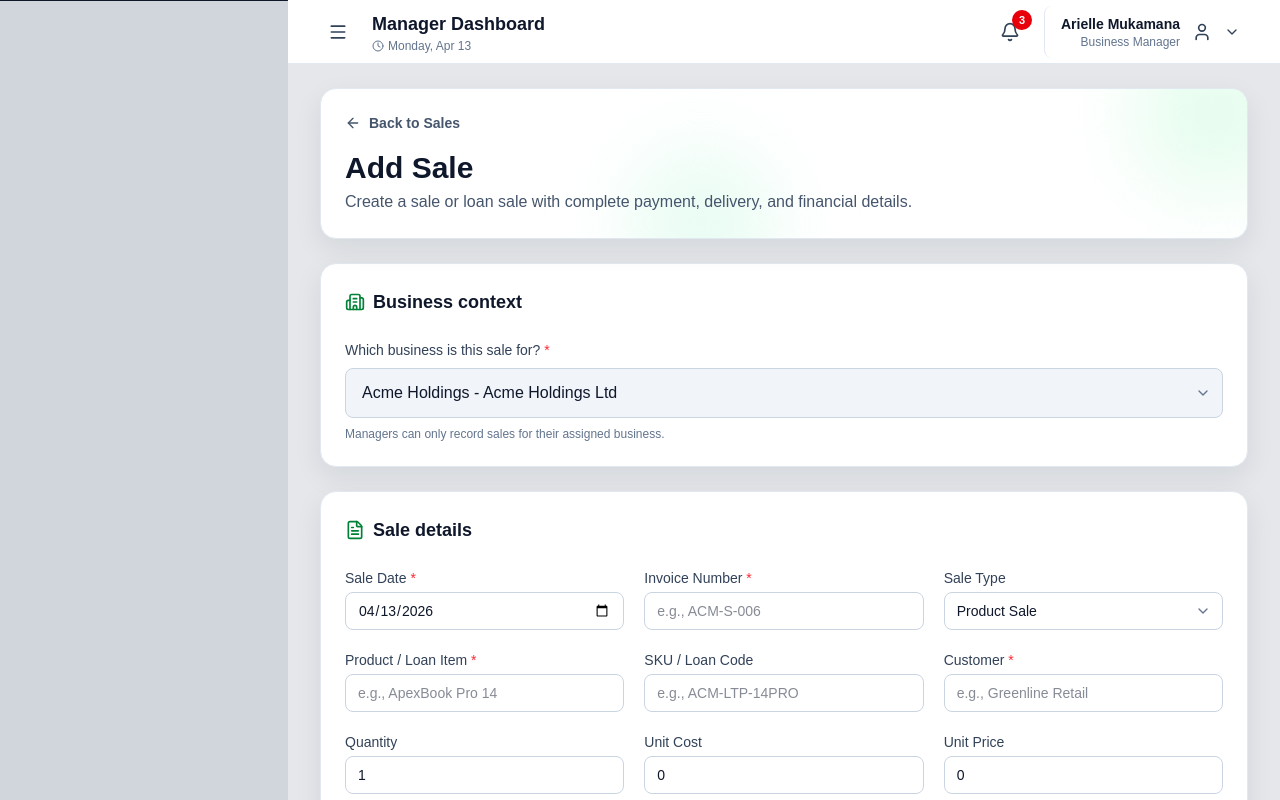
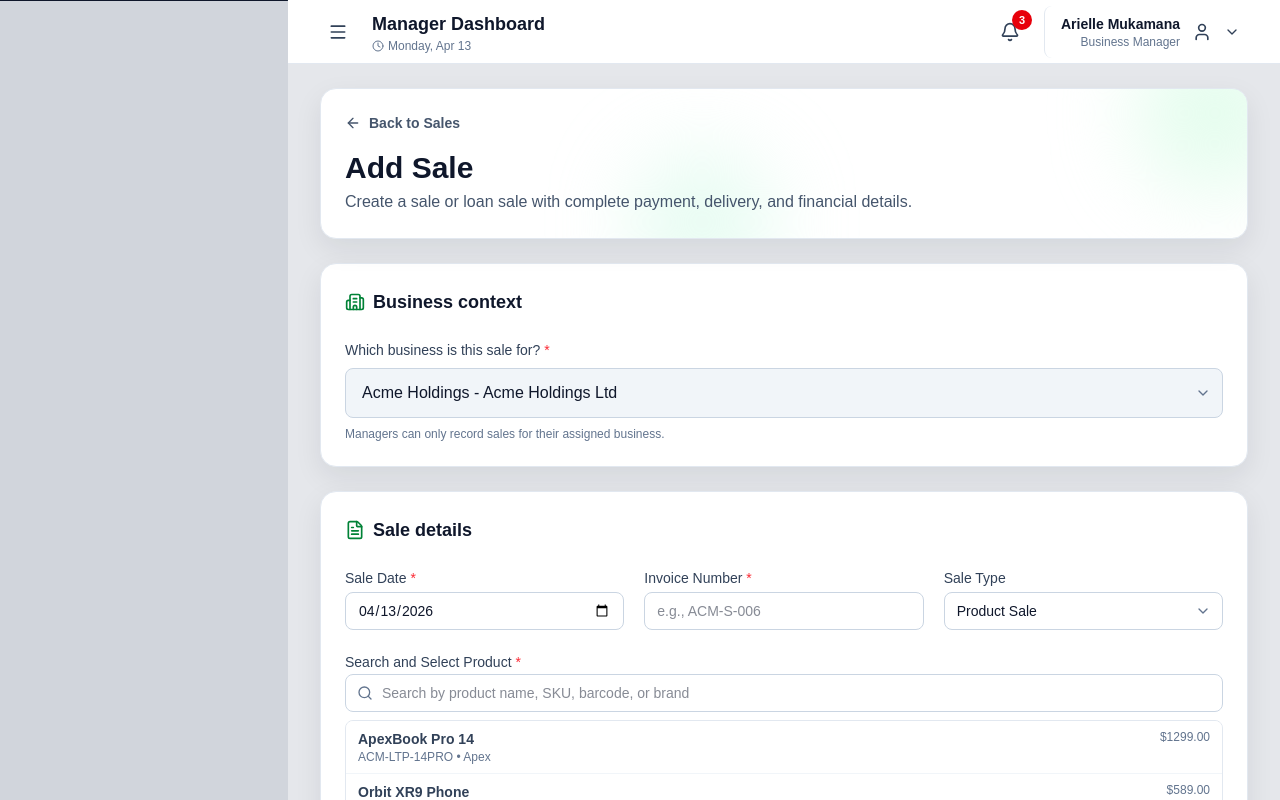
Before and after one commit to eric2003tu/Accounting, a Next.js app: page /manager/sales/add in a window 1280 px wide. Built offline with nearby package versions, Linux system fonts and the light colour scheme.

Commit message:
added products pages

```diff
--- a/app/components/sales/SalesCreateForm.tsx
+++ b/app/components/sales/SalesCreateForm.tsx
@@ -1,8 +1,9 @@
 'use client';
 
-import React, { useMemo, useState } from 'react';
+import React, { useEffect, useMemo, useState } from 'react';
 import Link from 'next/link';
 import { useRouter } from 'next/navigation';
+import { productsByBusiness } from '@/app/lib/productsData';
 import {
   ArrowLeft,
   BadgeInfo,
@@ -19,6 +20,7 @@ import {
   Store,
   Tag,
   TrendingUp,
+  Search,
 } from 'lucide-react';
 
 type BusinessOption = {
@@ -62,6 +64,8 @@ export default function SalesCreateForm({
   const [saleType, setSaleType] = useState<(typeof saleTypes)[number]>('Product Sale');
   const [productName, setProductName] = useState('');
   const [sku, setSku] = useState('');
+  const [selectedProductId, setSelectedProductId] = useState('');
+  const [productSearch, setProductSearch] = useState('');
   const [customer, setCustomer] = useState('');
   const [quantity, setQuantity] = useState('1');
   const [unitCost, setUnitCost] = useState('0');
@@ -85,19 +89,70 @@ export default function SalesCreateForm({
   const [collateral, setCollateral] = useState('');
 
   const selectedBusiness = businesses.find((item) => item.id === businessId) ?? null;
+  const businessProducts = useMemo(() => productsByBusiness[Number(businessId)] ?? [], [businessId]);
+  const selectedProduct = useMemo(
+    () => businessProducts.find((item) => String(item.id) === selectedProductId) ?? null,
+    [businessProducts, selectedProductId],
+  );
+  const filteredProducts = useMemo(() => {
+    const query = productSearch.trim().toLowerCase();
+    if (!query) {
+      return businessProducts;
+    }
+
+    return businessProducts.filter((item) => {
+      const haystack = `${item.productName} ${item.sku} ${item.barcode} ${item.brand} ${item.category}`.toLowerCase();
+      return haystack.includes(query);
+    });
+  }, [businessProducts, productSearch]);
+
+  useEffect(() => {
+    if (!selectedProductId) {
+      return;
+    }
+
+    const existsInBusiness = businessProducts.some((item) => String(item.id) === selectedProductId);
+    if (!existsInBusiness) {
+      setSelectedProductId('');
+      setProductSearch('');
+      setProductName('');
+      setSku('');
+      setUnitCost('0');
+      setUnitPrice('0');
+    }
+  }, [businessProducts, selectedProductId]);
+
+  useEffect(() => {
+    if (!selectedProduct) {
+      return;
+    }
+
+    setProductName(selectedProduct.productName);
+    setSku(selectedProduct.sku);
+    setUnitCost(String(selectedProduct.unitCost));
+    setUnitPrice(String(selectedProduct.unitPrice));
+    setTaxRate(String(selectedProduct.taxRate));
+    setDiscountRate(String(selectedProduct.discountRate));
+  }, [selectedProduct]);
+
+  const computedSubtotal = useMemo(() => {
+    const qty = Number(quantity || '0');
+    const price = Number(unitPrice || '0');
+    return qty * price;
+  }, [quantity, unitPrice]);
 
   const preview = useMemo(() => {
     const qty = Number(quantity || '0');
     const cost = Number(unitCost || '0');
     const price = Number(unitPrice || '0');
-    const enteredSubtotal = Number(subtotal || '0');
+    const computedSubtotalValue = Number(subtotal || '0');
     const discount = Number(discountRate || '0');
     const tax = Number(taxRate || '0');
     const shipping = Number(shippingFee || '0');
     const principal = Number(loanPrincipal || '0');
     const interestRate = Number(loanInterestRate || '0');
     const interestAmount = Number(loanInterestAmount || '0');
-    const productSubtotal = saleType === 'Loan Sale' ? principal : (enteredSubtotal > 0 ? enteredSubtotal : qty * price);
+    const productSubtotal = saleType === 'Loan Sale' ? principal : computedSubtotalValue;
     const discountAmount = productSubtotal * (discount / 100);
     const taxableAmount = productSubtotal - discountAmount;
     const taxAmount = saleType === 'Loan Sale' ? 0 : taxableAmount * (tax / 100);
@@ -136,6 +191,14 @@ export default function SalesCreateForm({
     unitCost,
     unitPrice,
   ]);
+
+  useEffect(() => {
+    if (saleType === 'Loan Sale') {
+      return;
+    }
+
+    setSubtotal(computedSubtotal.toFixed(2));
+  }, [computedSubtotal, saleType]);
 
   const handleSubmit = (event: React.FormEvent) => {
     event.preventDefault();
@@ -266,13 +329,62 @@ export default function SalesCreateForm({
               </div>
             </label>
 
+            {saleType === 'Product Sale' && (
+              <div className="space-y-2 sm:col-span-2 lg:col-span-3">
+                <label className="text-sm font-medium text-slate-700">
+                  Search and Select Product <span className="text-red-500">*</span>
+                </label>
+                <div className="relative">
+                  <Search className="pointer-events-none absolute left-3 top-1/2 h-4 w-4 -translate-y-1/2 text-slate-500" />
+                  <input
+                    className="w-full rounded-lg border border-slate-300 bg-white py-2 pl-9 pr-3 text-sm text-slate-900 focus:border-green-500 focus:outline-none focus:ring-2 focus:ring-green-200"
+                    value={productSearch}
+                    onChange={(event) => setProductSearch(event.target.value)}
+                    placeholder="Search by product name, SKU, barcode, or brand"
+                  />
+                </div>
+
+                <div className="max-h-48 overflow-y-auto rounded-lg border border-slate-200 bg-white">
+                  {filteredProducts.length > 0 ? (
+                    filteredProducts.map((item) => {
+                      const isSelected = selectedProductId === String(item.id);
+                      return (
+                        <button
+                          key={item.id}
+                          type="button"
+                          onClick={() => {
+                            setSelectedProductId(String(item.id));
+                            setProductSearch(item.productName);
+                          }}
+                          className={`flex w-full items-start justify-between gap-3 border-b border-slate-100 px-3 py-2 text-left last:border-b-0 ${
+                            isSelected ? 'bg-green-50 text-green-900' : 'text-slate-700 hover:bg-slate-50'
+                          }`}
+                        >
+                          <span>
+                            <span className="block text-sm font-semibold">{item.productName}</span>
+                            <span className="block text-xs text-slate-500">{item.sku} • {item.brand}</span>
+                          </span>
+                          <span className="shrink-0 text-xs font-medium text-slate-500">{money(item.unitPrice)}</span>
+                        </button>
+                      );
+                    })
+                  ) : (
+                    <p className="px-3 py-3 text-sm text-slate-500">No product matches your search in this business.</p>
+                  )}
+                </div>
+                <p className="text-xs text-slate-500">
+                  Select from registered product data. Quantity remains manual so you can control each sale line precisely.
+                </p>
+              </div>
+            )}
+
             <label className="text-sm font-medium text-slate-700">
               Product / Loan Item <span className="text-red-500">*</span>
-              <input className="mt-1 w-full rounded-lg border border-slate-300 bg-white px-3 py-2 text-sm text-slate-900 focus:border-green-500 focus:outline-none focus:ring-2 focus:ring-green-200" value={productName} onChange={(event) => setProductName(event.target.value)} placeholder="e.g., ApexBook Pro 14" required />
+              <input className="mt-1 w-full rounded-lg border border-slate-300 bg-white px-3 py-2 text-sm text-slate-900 focus:border-green-500 focus:outline-none focus:ring-2 focus:ring-green-200" value={productName} onChange={(event) => setProductName(event.target.value)} placeholder="e.g., ApexBook Pro 14" required readOnly={saleType === 'Product Sale'} />
             </label>
             <label className="text-sm font-medium text-slate-700">
               SKU / Loan Code
-              <input className="mt-1 w-full rounded-lg border border-slate-300 bg-white px-3 py-2 text-sm text-slate-900 focus:border-green-500 focus:outline-none focus:ring-2 focus:ring-green-200" value={sku} onChange={(event) => setSku(event.target.value.toUpperCase())} placeholder="e.g., ACM-LTP-14PRO" />
+              <input className="mt-1 w-full rounded-lg border border-slate-300 bg-white px-3 py-2 text-sm text-slate-900 focus:border-green-500 focus:outline-none focus:ring-2 focus:ring-green-200" value={sku} onChange={(event) => setSku(event.target.value.toUpperCase())} placeholder="e.g., ACM-LTP-14PRO" readOnly={saleType === 'Product Sale'} />
             </label>
             <label className="text-sm font-medium text-slate-700">
               Customer <span className="text-red-500">*</span>
@@ -294,7 +406,7 @@ export default function SalesCreateForm({
 
             <label className="text-sm font-medium text-slate-700">
               Subtotal
-              <input type="number" min="0" step="0.01" className="mt-1 w-full rounded-lg border border-slate-300 bg-white px-3 py-2 text-sm text-slate-900 focus:border-green-500 focus:outline-none focus:ring-2 focus:ring-green-200" value={subtotal} onChange={(event) => setSubtotal(event.target.value)} />
+              <input type="number" min="0" step="0.01" className="mt-1 w-full rounded-lg border border-slate-300 bg-white px-3 py-2 text-sm text-slate-900 focus:border-green-500 focus:outline-none focus:ring-2 focus:ring-green-200" value={subtotal} onChange={(event) => setSubtotal(event.target.value)} readOnly={saleType === 'Product Sale'} />
             </label>
             <label className="text-sm font-medium text-slate-700">
               Discount Rate (%)
@@ -313,6 +425,17 @@ export default function SalesCreateForm({
             <label className="text-sm font-medium text-slate-700">
               Shipping Fee
               <input type="number" min="0" step="0.01" className="mt-1 w-full rounded-lg border border-slate-300 bg-white px-3 py-2 text-sm text-slate-900 focus:border-green-500 focus:outline-none focus:ring-2 focus:ring-green-200" value={shippingFee} onChange={(event) => setShippingFee(event.target.value)} />
+            </label>
+            <label className="text-sm font-medium text-slate-700">
+              Total Price (Auto)
+              <input
+                type="number"
+                min="0"
+                step="0.01"
+                className="mt-1 w-full rounded-lg border border-slate-300 bg-slate-50 px-3 py-2 text-sm font-semibold text-slate-900 focus:border-green-500 focus:outline-none focus:ring-2 focus:ring-green-200"
+                value={preview.totalAmount.toFixed(2)}
+                readOnly
+              />
             </label>
             <label className="text-sm font-medium text-slate-700">
               Paid Amount
@@ -360,6 +483,23 @@ export default function SalesCreateForm({
               <input className="mt-1 w-full rounded-lg border border-slate-300 bg-white px-3 py-2 text-sm text-slate-900 focus:border-green-500 focus:outline-none focus:ring-2 focus:ring-green-200" value={salesperson} onChange={(event) => setSalesperson(event.target.value)} placeholder="e.g., Aline Niyonsaba" />
             </label>
           </div>
+
+          {saleType === 'Product Sale' && selectedProduct && (
+            <div className="mt-6 rounded-xl border border-green-200 bg-green-50 p-4">
+              <h3 className="text-sm font-semibold text-green-900">Selected product details</h3>
+              <div className="mt-3 grid gap-2 text-sm text-green-900 sm:grid-cols-2 lg:grid-cols-3">
+                <p>Product: <span className="font-semibold">{selectedProduct.productName}</span></p>
+                <p>SKU: <span className="font-semibold">{selectedProduct.sku}</span></p>
+                <p>Category: <span className="font-semibold">{selectedProduct.category}</span></p>
+                <p>Brand: <span className="font-semibold">{selectedProduct.brand}</span></p>
+                <p>Supplier: <span className="font-semibold">{selectedProduct.supplier}</span></p>
+                <p>Barcode: <span className="font-semibold">{selectedProduct.barcode}</span></p>
+                <p>Stock: <span className="font-semibold">{selectedProduct.stockQuantity}</span></p>
+                <p>Status: <span className="font-semibold">{selectedProduct.status}</span></p>
+                <p>Warehouse: <span className="font-semibold">{selectedProduct.warehouse}</span></p>
+              </div>
+            </div>
+          )}
         </section>
 
         <section className="rounded-2xl border border-slate-200 bg-white p-6 shadow-[0_10px_28px_rgba(15,23,42,0.08)]">
```
